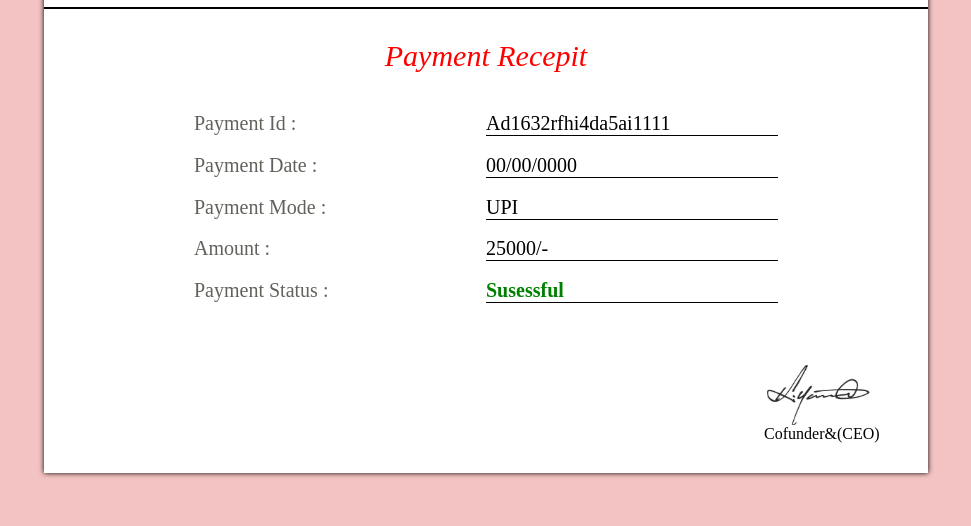
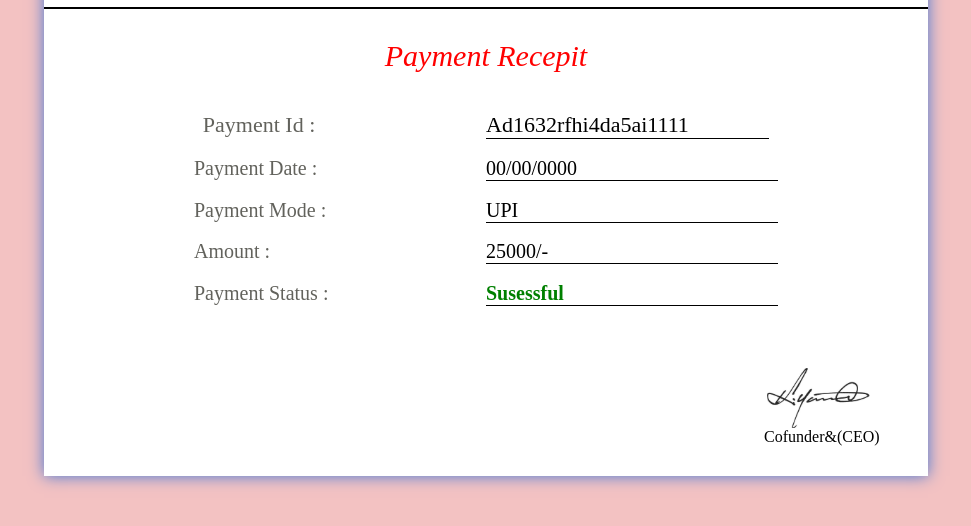
Before and after one commit to pravindaware9221/Assignment-No-21, a plain HTML site: page index.html in a window 1280 px wide. In both pictures the pointer is over the element 640 px from the left and 398 px from the top of the page. Shown: the part 274-800 px from the top of the page, without its empty margins (154-1125 px from the left). Drawn offline with Linux system fonts and the light colour scheme.

Commit message:
web get responses

```diff
--- a/style.css
+++ b/style.css
@@ -58,3 +58,13 @@ height: auto;
     height: 60px;
     width: 130px;
 }
+
+.Recepit-body:hover{
+background: white;
+box-shadow: 0px 0px 15px 0px rgb(68, 119, 212);
+height: auto;
+}
+.Recepit-body-details:hover{
+    padding:1% 18%;
+    font-size: 22px;
+}
```
